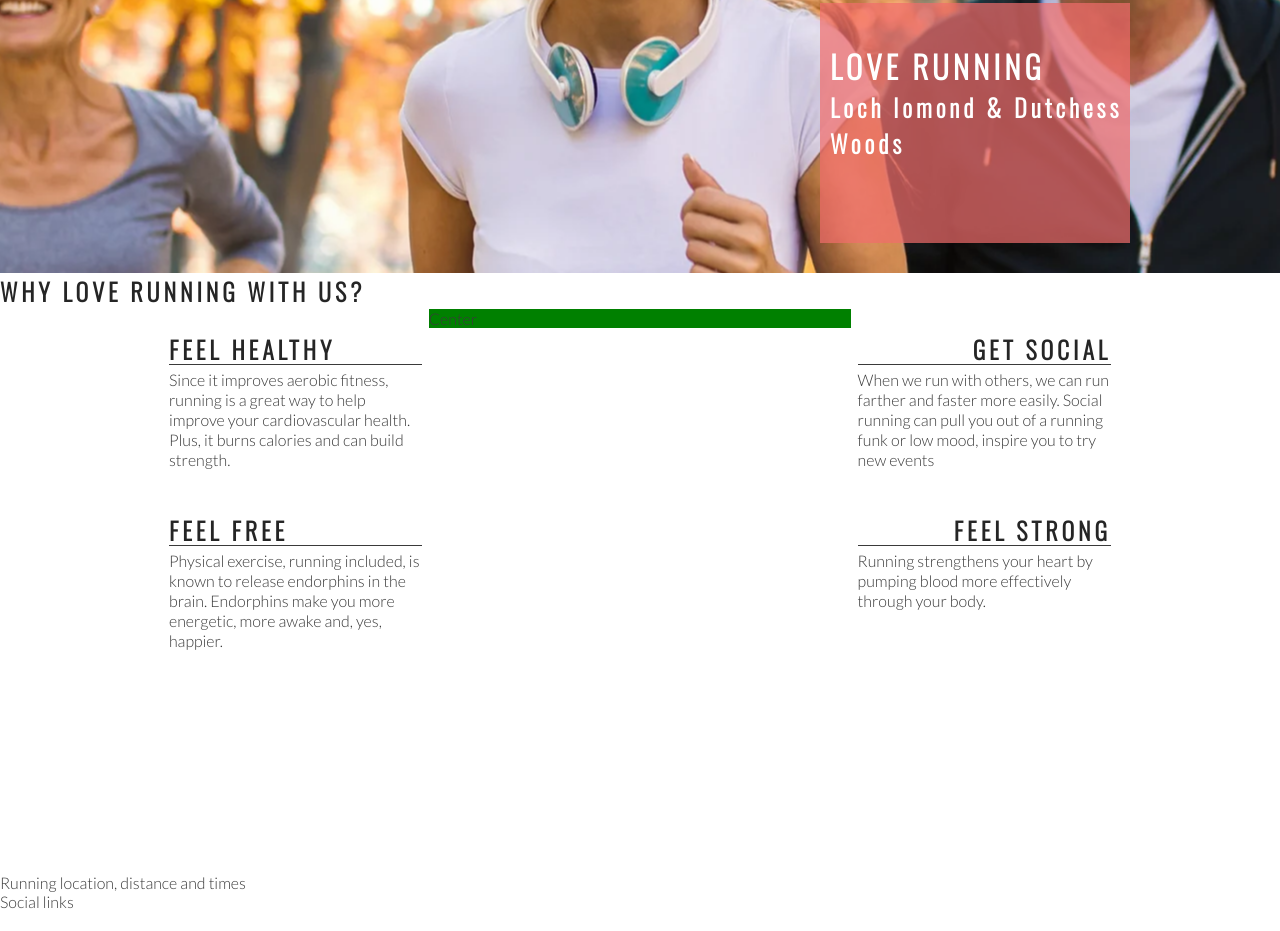
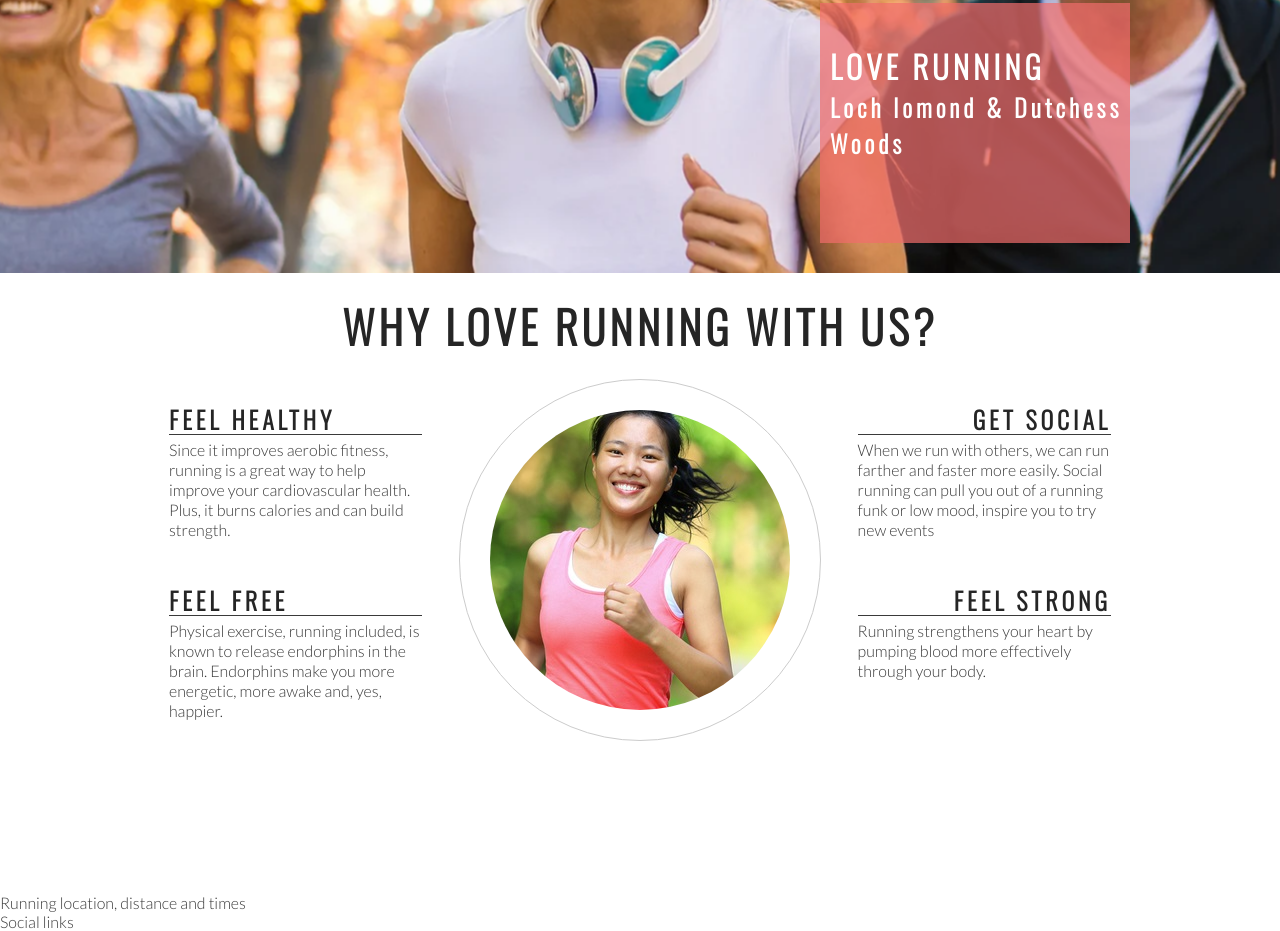
Before and after one commit to RHoganD/love-running, a website: page index.html in a window 1280 px wide. Shown: the part 402-1333 px from the top of the page. Drawn offline with nearby package versions, Linux system fonts and the light colour scheme.

Commit message:
Add club ethos central image and style into a circle

```diff
--- a/assets/css/style.css
+++ b/assets/css/style.css
@@ -132,7 +132,6 @@ animation-fill-mode: forwards;
     #center-about {
         width: 33%;
         margin: 0 auto;
-        background-color: green;
         }
 
         hr {
@@ -163,3 +162,25 @@ animation-fill-mode: forwards;
         .righ-about-heading p {
         text-align: right;
         }
+
+        #welcome {
+            text-align: center;
+            margin: 20px 0;
+            font-size: 280%;
+            }
+            #circle-container {
+                width: 300px;
+                height: 300px;
+                padding: 30px;
+                border-style: solid;
+                border-color: #ccc;
+                border-width: 1px;
+                border-radius: 50%;
+                margin: 0 auto;
+                }
+
+                #circle-cover-bg {
+                    background: url('../images/ethos-center-image.jpg') no-repeat center center;
+                    height: 100%;
+                    border-radius: 50%;
+                }
--- a/index.html
+++ b/index.html
@@ -41,7 +41,7 @@
     </section>
 
     <section id="club-ethos">
-     <h1>Why Love Running with us?</h1>
+     <h2 id="welcome">Why Love Running with us?</h2>
         <div id="left-about">
         <div class="left-about-heading">
             <h2>Feel Healthy</h2>
@@ -68,7 +68,13 @@
 <p>Running strengthens your heart by pumping blood more effectively through your body.</p>
 </div>
   </div>
-        <div id="center-about">Center</div>
+        <div id="center-about">
+
+            <div id="circle-container">
+
+           <div id="circle-cover-bg"></div>
+           </div>
+        </div>
     </section>
 
     <section>Running location, distance and times</section>
```
Also changed, not shown: assets/images/ethos-center-image.jpg (added).
